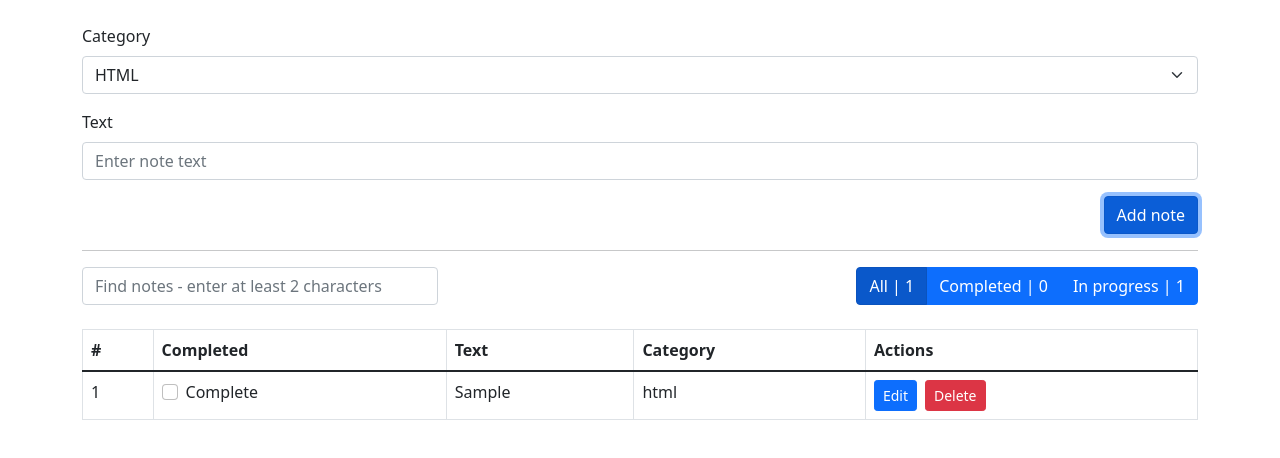
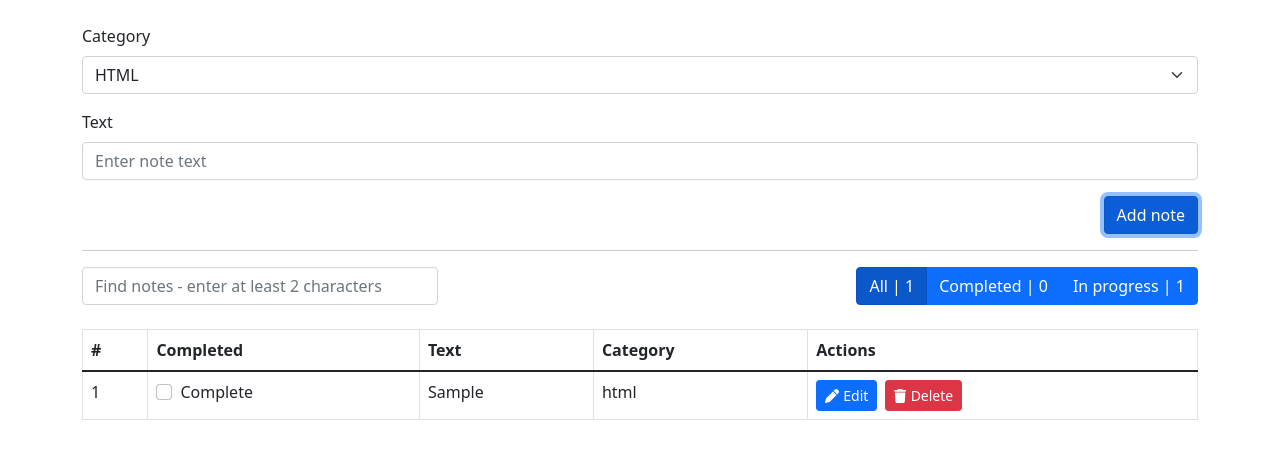
Before and after one commit to sanchos86/react-notes, a React (Create React App) app: page / in a window 1280 px wide. Both pictures are taken after typing "Sample" into the empty fields and a click on the button "Add note". Shown: the top 458 px of the page. Built offline with nearby package versions, Linux system fonts and the light colour scheme.

Commit message:
feat: add icons

```diff
--- a/package.json
+++ b/package.json
@@ -3,6 +3,10 @@
   "version": "0.1.0",
   "private": true,
   "dependencies": {
+    "@fortawesome/fontawesome-svg-core": "^6.1.1",
+    "@fortawesome/free-regular-svg-icons": "^6.1.1",
+    "@fortawesome/free-solid-svg-icons": "^6.1.1",
+    "@fortawesome/react-fontawesome": "^0.1.18",
     "@testing-library/jest-dom": "^5.16.4",
     "@testing-library/react": "^12.1.4",
     "@testing-library/user-event": "^13.5.0",
--- a/src/components/NotesTable/NotesTableRowInReadMode.js
+++ b/src/components/NotesTable/NotesTableRowInReadMode.js
@@ -1,6 +1,8 @@
 import { Fragment } from 'react';
 import Form from 'react-bootstrap/Form';
 import Button from 'react-bootstrap/Button';
+import { FontAwesomeIcon } from '@fortawesome/react-fontawesome';
+import { faPen, faTrash } from '@fortawesome/free-solid-svg-icons';
 
 const NotesTableRowInReadMode = ({
   note,
@@ -8,7 +10,8 @@ const NotesTableRowInReadMode = ({
   toggleNoteCompletedState,
   deleteNote,
   toggleTableRowToUpdateMode,
-}) => (
+}) => {
+  return (
     <Fragment>
       <td>{index + 1}</td>
       <td>
@@ -28,17 +31,18 @@ const NotesTableRowInReadMode = ({
           className={'me-2'}
           onClick={() => toggleTableRowToUpdateMode(note)}
         >
-        Edit
+          <FontAwesomeIcon icon={faPen} className={'me-1'} />Edit
         </Button>
         <Button
           variant={'danger'}
           size={'sm'}
           onClick={() => deleteNote(note.id)}
         >
-        Delete
+          <FontAwesomeIcon icon={faTrash} className={'me-1'} />Delete
         </Button>
       </td>
     </Fragment>
   );
+};
 
 export default NotesTableRowInReadMode;
--- a/src/components/NotesTable/NotesTableRowInUpdateMode.js
+++ b/src/components/NotesTable/NotesTableRowInUpdateMode.js
@@ -1,6 +1,8 @@
 import { Fragment } from 'react';
 import Form from 'react-bootstrap/Form';
 import Button from 'react-bootstrap/Button';
+import { FontAwesomeIcon } from '@fortawesome/react-fontawesome';
+import { faXmark, faCheck } from '@fortawesome/free-solid-svg-icons';
 import CategoriesOptions from '../AddNoteForm/CategoriesOptions';
 
 const NotesTableRowInUpdateMode = ({
@@ -46,14 +48,14 @@ const NotesTableRowInUpdateMode = ({
         className={'me-2'}
         onClick={toggleTableRowToReadMode}
       >
-        Cancel
+        <FontAwesomeIcon icon={faXmark} className={'me-1'} />Cancel
       </Button>
       <Button
         variant={'success'}
         size={'sm'}
         onClick={updateNote}
       >
-        Save
+        <FontAwesomeIcon icon={faCheck} className={'me-1'} />Update
       </Button>
     </td>
   </Fragment>
```
Also changed, not shown: 1 other file (tests, documents, lock files or other folders). Lines whose indentation alone changed are shown as unchanged.
